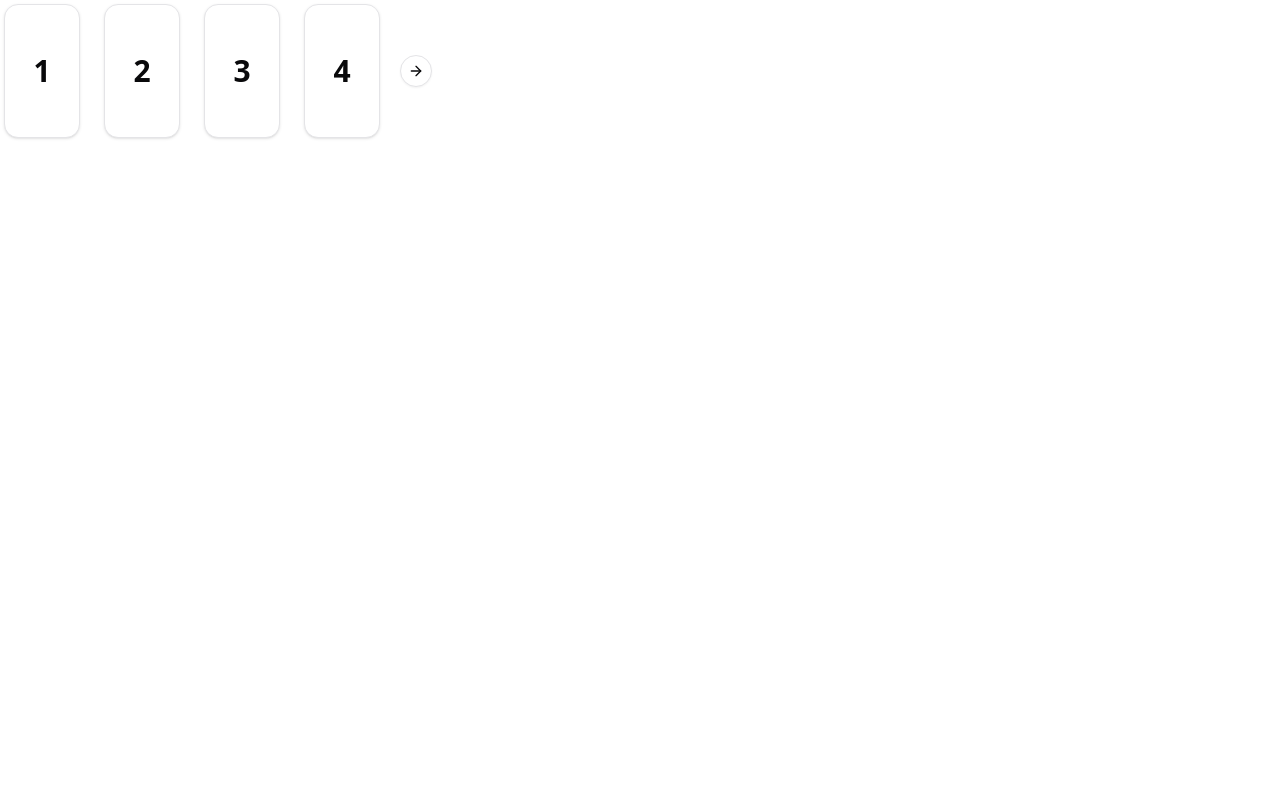
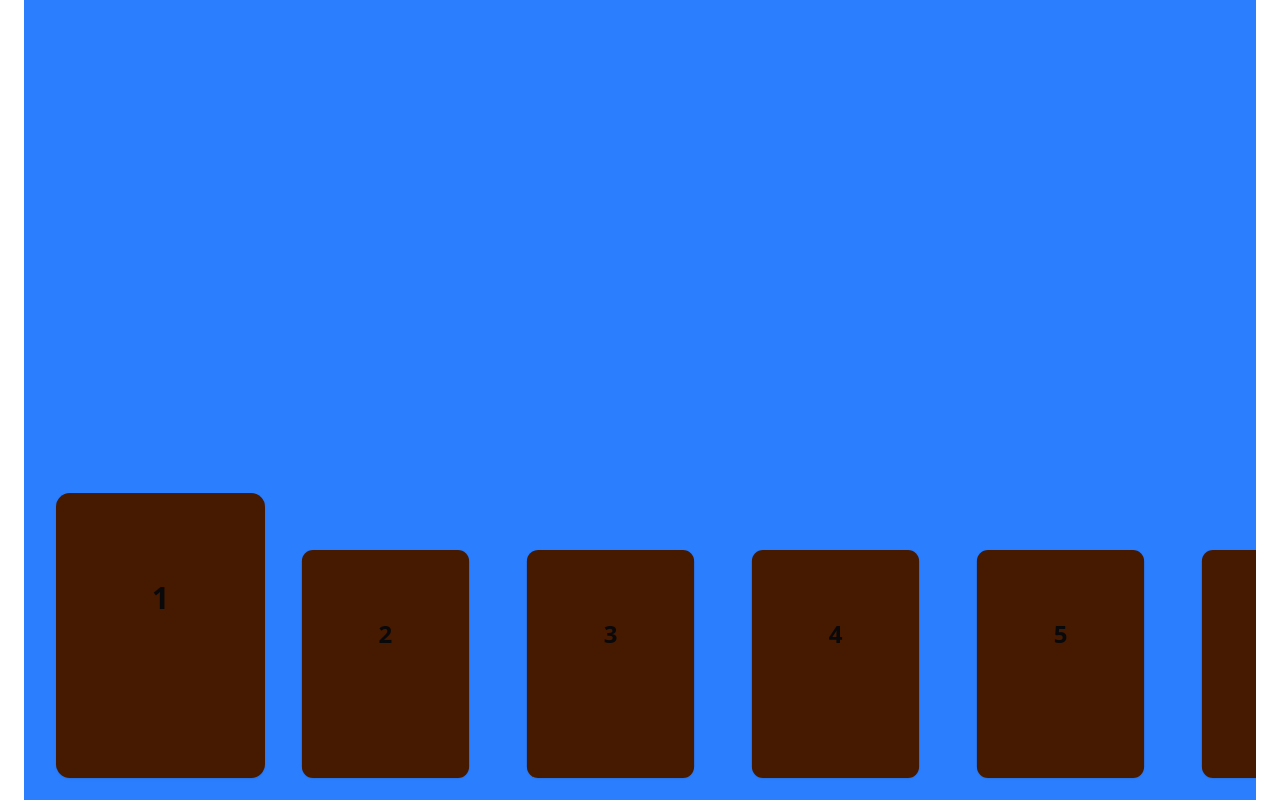
Before and after one commit to yumilengjiao/yumihub, a React (Vite) app: page / in a window 1280 px wide. Built offline with nearby package versions, Linux system fonts and the light colour scheme.

Commit message:
轮播图

```diff
--- a/src-tauri/tauri.conf.json
+++ b/src-tauri/tauri.conf.json
@@ -13,8 +13,10 @@
     "windows": [
       {
         "title": "galhub",
-        "width": 800,
-        "height": 600
+        "width": 1024,
+        "height": 768,
+        "minWidth": 800,
+        "minHeight": 600
       }
     ],
     "security": {
--- a/src/components/GameList/Game.tsx
+++ /dev/null
@@ -1,7 +0,0 @@
-export const Game = (props: {}) => {
-  return (
-    <div className="min-h-">
-
-    </div>
-  )
-}
--- a/src/components/GameList/index.tsx
+++ b/src/components/GameList/index.tsx
@@ -1,30 +1,61 @@
+import { useEffect, useState } from "react"
 import { Card, CardContent } from "../ui/card"
-import { Carousel, CarouselContent, CarouselItem, CarouselNext, CarouselPrevious } from "../ui/carousel"
+import { Carousel, CarouselApi, CarouselContent, CarouselItem } from "../ui/carousel"
+import { cn } from "@/lib/utils"
+export const GameList = (props: {}) => {
+  // ... 在你的组件内部
+  const [api, setApi] = useState<CarouselApi>()
+  const [currentIndex, setCurrentIndex] = useState(0)
 
-export const GameList = (props: {}) => {
+  console.log(currentIndex)
+  useEffect(() => {
+    if (!api) return
+    // 监听滚动事件
+    api.on("select", () => {
+      // selectedScrollSnap() 会返回当前对齐在“激活位置”的索引
+      // setCurrentIndex(api.selectedScrollSnap())
+    })
+  }, [api])
   return (
-    <div>
+    <div className="overflow-hidden">
+      {/* 总宽大小 */}
       <Carousel
         opts={{
+          dragFree: true,
           align: "start",
+          duration: 60,
+          containScroll: false,
         }}
-        className="w-full max-w-sm"
+        className="pl-4"
+        setApi={setApi}
       >
-        <CarouselContent>
-          {Array.from({ length: 5 }).map((_, index) => (
-            <CarouselItem key={index} className="md:basis-1/3 lg:basis-1/4">
-              <div className="p-1">
-                <Card>
-                  <CardContent className="flex aspect-square items-center justify-center p-6">
-                    <span className="text-3xl font-semibold">{index + 1}</span>
-                  </CardContent>
-                </Card>
-              </div>
+        {/* 可视大小 */}
+        <CarouselContent className="items-end w-screen">
+          {Array.from({ length: 20 }).map((_, index) => (
+            <CarouselItem
+              key={index}
+              className={cn(
+                "duration-300", // 动画放在这里
+                "aspect-165/225",
+                "rounded-b-2xl lg:basis-1/6 pl-4",
+              )}
+              onClick={(_) => {
+                setCurrentIndex(index)
+                api?.scrollTo(index, false)
+              }}
+            >
+              <Card className={cn(
+                "bg-amber-950 object-cover border-none",
+                "aspect-165/225  min-w-41.25 min-h-56.25 origin-bottom transition-all duration-300",
+                currentIndex != index && "scale-80"
+              )}>
+                <CardContent className=" flex aspect-square items-center justify-center">
+                  <span className="text-3xl font-semibold">{index + 1}</span>
+                </CardContent>
+              </Card>
             </CarouselItem>
           ))}
         </CarouselContent>
-        <CarouselPrevious />
-        <CarouselNext />
       </Carousel>
     </div >
   )
--- a/src/components/ui/card.tsx
+++ b/src/components/ui/card.tsx
@@ -7,7 +7,8 @@ function Card({ className, ...props }: React.ComponentProps<"div">) {
     <div
       data-slot="card"
       className={cn(
-        "bg-card  text-card-foreground flex flex-col gap-6 rounded-xl border py-6 shadow-sm",
+        "bg-card  text-card-foreground flex flex-col gap-6 rounded-xl border shadow-sm overflow-hidden",
+        "aspect-165/225",
         className
       )}
       {...props}
--- a/src/components/ui/carousel.tsx
+++ b/src/components/ui/carousel.tsx
@@ -142,7 +142,7 @@ function CarouselContent({ className, ...props }: React.ComponentProps<"div">) {
       <div
         className={cn(
           "flex",
-          orientation === "horizontal" ? "-ml-4" : "-mt-4 flex-col",
+          orientation === "horizontal" ? "pl-4" : "-mt-4 flex-col",
           className
         )}
         {...props}
@@ -153,15 +153,14 @@ function CarouselContent({ className, ...props }: React.ComponentProps<"div">) {
 
 function CarouselItem({ className, ...props }: React.ComponentProps<"div">) {
   const { orientation } = useCarousel()
-
   return (
     <div
       role="group"
       aria-roledescription="slide"
       data-slot="carousel-item"
       className={cn(
-        "min-w-0 shrink-0 grow-0 basis-full",
-        orientation === "horizontal" ? "pl-4" : "pt-4",
+        "min-w-56.25 shrink-0 grow-0 basis-full",
+        "aspect-165/225",
         className
       )}
       {...props}
--- a/src/index.css
+++ b/src/index.css
@@ -117,7 +117,19 @@
   * {
     @apply border-border outline-ring/50;
   }
+
   body {
     @apply bg-background text-foreground;
   }
 }
+
+:root,
+body,
+#root,
+.home,
+.library,
+.setting,
+.user {
+  height: 100%;
+  overflow: hidden;
+}
--- a/src/page/Home/index.tsx
+++ b/src/page/Home/index.tsx
@@ -1,40 +1,19 @@
 import clsx from "clsx";
 import './index.css'
-import { Button } from "@/components/ui/button";
-import { config } from "process";
 import { GameList } from "@/components/GameList";
 
-const configList = {
-  guiConfig: null,
-  hotKey: null,
-  gameMetaList: [
-    {
-      "id": "123456",
-      "name": "近月少女的礼仪",
-      "absPath": "/game/jinyue",
-      "cover": "resource/jinyue/jinyue.png",
-      "background": "niahoa/nihao",
-      "play_time": 12345,
-      "size": 8500
-    },
-    {
-      "id": "123457",
-      "name": "纸上的魔法师",
-      "absPath": "/game/kami",
-      "cover": "resource/kami/jinyue.png",
-      "background": "niahoa/nihao",
-      "play_time": 789154,
-      "size": 5700
-    }
-  ]
-}
 
 export default function Home() {
+
   return (
     <div className={clsx(
       'home'
     )}>
-      <GameList />
+      <div className="grid grid-cols-12 gap-4 px-6 min-0 h-full">
+        <div className="bg-blue-500 col-span-12 flex items-end">
+          <GameList />
+        </div>
+      </div>
     </div >
   )
 }
```
